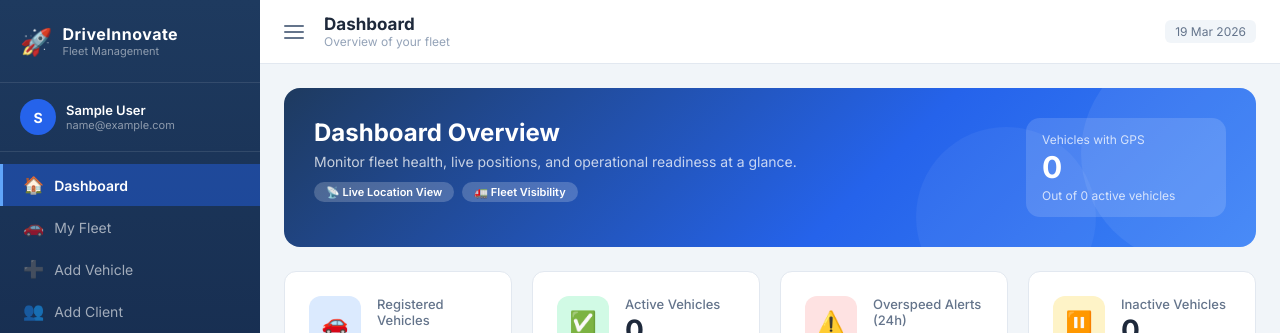
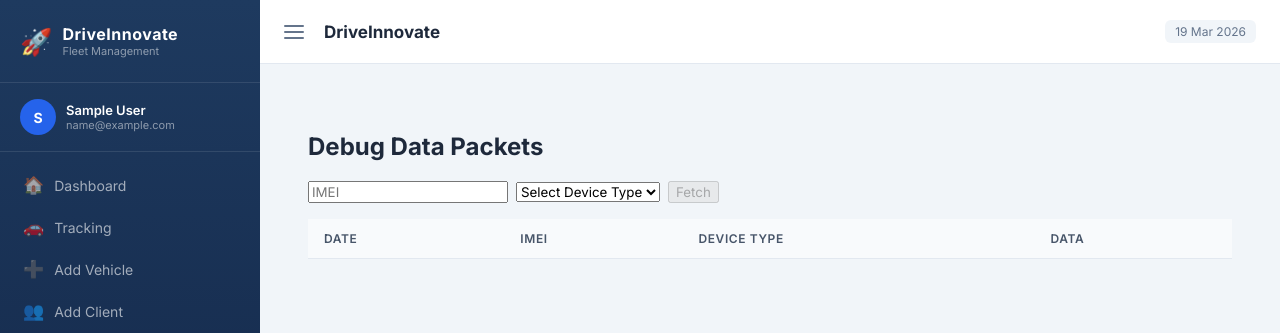
Before and after one commit to Maavin-Tech-Solution/driveinnovate-client, a React (Vite) app: page /debug in a window 1280 px wide. Before the commit this address led to /dashboard. Shown: the top 333 px of the page. Built offline with nearby package versions, Linux system fonts and the light colour scheme; no server answers; sample sign-in values are in the browser's storage.

Commit message:
table ui updates

```diff
--- a/src/App.jsx
+++ b/src/App.jsx
@@ -1,4 +1,4 @@
-import React from 'react';
+import React, { Suspense } from 'react';
 import { BrowserRouter, Routes, Route, Navigate } from 'react-router-dom';
 import { ToastContainer } from 'react-toastify';
 import 'react-toastify/dist/ReactToastify.css';
@@ -17,6 +17,8 @@ import Profile from './pages/Profile';
 import UserActivity from './pages/UserActivity';
 import Reports from './pages/Reports';
 import VehicleSettings from './pages/VehicleSettings';
+// import React, { Suspense } from 'react';
+const Debug = React.lazy(() => import('./pages/Debug'));
 
 // Component to handle root redirect
 const RootRedirect = () => {
@@ -55,6 +57,7 @@ function App() {
             <Route path="profile" element={<Profile />} />
             <Route path="user-activity" element={<UserActivity />} />
             <Route path="vehicle-settings" element={<VehicleSettings />} />
+            <Route path="debug" element={<ProtectedRoute><Suspense fallback={<div>Loading...</div>}><Debug /></Suspense></ProtectedRoute>} />
           </Route>
 
           {/* Fallback - redirect based on auth status */}
--- a/src/components/Layout/Sidebar.jsx
+++ b/src/components/Layout/Sidebar.jsx
@@ -4,7 +4,7 @@ import { useAuth } from '../../context/AuthContext';
 
 const navItems = [
   { to: '/dashboard',     label: 'Dashboard',      icon: '🏠' },
-  { to: '/my-fleet',      label: 'My Fleet',        icon: '🚗' },
+  { to: '/my-fleet',      label: 'Tracking',        icon: '🚗' },
   { to: '/add-vehicle',   label: 'Add Vehicle',     icon: '➕' },
   { to: '/add-client',    label: 'Add Client',      icon: '👥' },
   { to: '/rto-details',   label: 'RTO Details',     icon: '📋' },
@@ -111,6 +111,30 @@ const Sidebar = ({ collapsed }) => {
             {!collapsed && <span>{item.label}</span>}
           </NavLink>
         ))}
+        {/* Debug menu item for parent users */}
+        {user && (user.parent_id === 0 || user.parentId === 0) && (
+          <NavLink
+            key="/debug"
+            to="/debug"
+            style={({ isActive }) => ({
+              display: 'flex',
+              alignItems: 'center',
+              gap: '10px',
+              padding: collapsed ? '12px 0' : '11px 20px',
+              justifyContent: collapsed ? 'center' : 'flex-start',
+              color: isActive ? '#fff' : 'rgba(255,255,255,0.6)',
+              background: isActive ? 'rgba(37,99,235,0.45)' : 'transparent',
+              borderLeft: isActive ? '3px solid #60a5fa' : '3px solid transparent',
+              fontWeight: isActive ? 600 : 400,
+              fontSize: '14px',
+              transition: 'all 0.15s',
+              cursor: 'pointer',
+            })}
+          >
+            <span style={{ fontSize: '17px', flexShrink: 0 }}>🐞</span>
+            {!collapsed && <span>Debug</span>}
+          </NavLink>
+        )}
       </nav>
 
       {/* Logout */}
--- a/src/components/common/LocationPlayer.jsx
+++ b/src/components/common/LocationPlayer.jsx
@@ -1,3 +1,15 @@
+// Haversine formula for distance between two lat/lng points in km
+function haversineDistance(lat1, lon1, lat2, lon2) {
+  const toRad = x => x * Math.PI / 180;
+  const R = 6371; // Earth radius in km
+  const dLat = toRad(lat2 - lat1);
+  const dLon = toRad(lon2 - lon1);
+  const a = Math.sin(dLat / 2) * Math.sin(dLat / 2) +
+    Math.cos(toRad(lat1)) * Math.cos(toRad(lat2)) *
+    Math.sin(dLon / 2) * Math.sin(dLon / 2);
+  const c = 2 * Math.atan2(Math.sqrt(a), Math.sqrt(1 - a));
+  return R * c;
+}
 import React, { useState, useEffect, useRef } from 'react';
 import { MapContainer, TileLayer, Marker, Polyline, Popup, useMap } from 'react-leaflet';
 import { toast } from 'react-toastify';
@@ -58,6 +70,7 @@ const LocationPlayer = ({ vehicle, onClose }) => {
     { min: 120, max: 999, color: '#dc2626', label: 'Overspeed' },
   ]);
   const [showLegend, setShowLegend] = useState(true);
+  const [totalDistance, setTotalDistance] = useState(0);
   const playbackTimerRef = useRef(null);
 
   // Fetch user settings for speed ranges
@@ -130,16 +143,24 @@ const LocationPlayer = ({ vehicle, onClose }) => {
       console.log('7. locationsList[0]:', locationsList[0]);
 
       if (locationsList.length > 0) {
-        console.log('8. Setting locations state with', locationsList.length, 'items');
+        // Calculate total distance
+        let dist = 0;
+        for (let i = 1; i < locationsList.length; i++) {
+          dist += haversineDistance(
+            locationsList[i - 1].latitude,
+            locationsList[i - 1].longitude,
+            locationsList[i].latitude,
+            locationsList[i].longitude
+          );
+        }
+        setTotalDistance(dist);
         setLocations(locationsList);
         setTotalRecords(actualData.totalRecords || locationsList.length);
         setCurrentIndex(0);
         setShowDatePicker(false); // Auto-hide date picker after loading
-        console.log('9. State updates queued');
         toast.success(`Loaded ${locationsList.length} location points`);
       } else {
-        console.warn('No locations found in response');
-        toast.warning('No location data found for the selected date range');
+        setTotalDistance(0);
         setLocations([]);
         setTotalRecords(0);
       }
@@ -727,6 +748,20 @@ const LocationPlayer = ({ vehicle, onClose }) => {
             flexShrink: 0,
             overflowY: 'auto'
           }}>
+            {/* Distance Covered */}
+            <div style={{
+              display: 'flex',
+              alignItems: 'center',
+              gap: 12,
+              marginBottom: 8,
+              fontSize: 14,
+              color: '#2563eb',
+              fontWeight: 600,
+            }}>
+              <span>Distance Covered:</span>
+              <span>{totalDistance.toFixed(2)} km</span>
+            </div>
+            {/* ...existing code... */}
             {/* Timeline info */}
             <div style={{
               display: 'flex',
--- /dev/null
+++ b/src/pages/Debug.jsx
@@ -0,0 +1,91 @@
+import React, { useState } from 'react';
+import { useAuth } from '../context/AuthContext';
+import api from '../services/api';
+
+const Debug = () => {
+  const { user } = useAuth();
+  const [imei, setImei] = useState('');
+  const [deviceType, setDeviceType] = useState('');
+  const [data, setData] = useState([]);
+  const [loading, setLoading] = useState(false);
+  const [skip, setSkip] = useState(0);
+  const [hasMore, setHasMore] = useState(true);
+  // Debug log after every fetch
+  React.useEffect(() => {
+    console.log('Debug data:', data);
+  }, [data]);
+
+  const handleFetch = async (append = false) => {
+    setLoading(true);
+    try {
+      const res = await api.get(`/debug/data-packets?imei=${imei}&deviceType=${deviceType}&limit=20&skip=${append ? skip : 0}`);
+      const packets = Array.isArray(res) ? res : [];
+      if (append) {
+        setData(prev => [...prev, ...packets]);
+      } else {
+        setData(packets);
+      }
+      setHasMore(packets.length === 20);
+      setSkip(prev => (append ? prev + packets.length : packets.length));
+    } catch (err) {
+      setData([]);
+      setHasMore(false);
+    }
+    setLoading(false);
+  };
+
+  return (
+    <div style={{ padding: 24 }}>
+      <h2>Debug Data Packets</h2>
+      <div style={{ marginBottom: 16 }}>
+        <input
+          type="text"
+          placeholder="IMEI"
+          value={imei}
+          onChange={e => setImei(e.target.value)}
+          style={{ marginRight: 8 }}
+        />
+        <select
+          value={deviceType}
+          onChange={e => setDeviceType(e.target.value)}
+          style={{ marginRight: 8 }}
+        >
+          <option value="">Select Device Type</option>
+          <option value="gt06">GT06</option>
+          <option value="fmb125">FMB125</option>
+        </select>
+        <button onClick={() => { setSkip(0); handleFetch(false); }} disabled={loading || !imei || !deviceType}>
+          {loading ? 'Loading...' : 'Fetch'}
+        </button>
+      </div>
+      <table style={{ width: '100%', borderCollapse: 'collapse' }}>
+        <thead>
+          <tr>
+            <th>Date</th>
+            <th>IMEI</th>
+            <th>Device Type</th>
+            <th>Data</th>
+          </tr>
+        </thead>
+        <tbody>
+          {Array.isArray(data) && data.map((row, idx) => (
+            <tr key={idx}>
+              <td>{row.date ? new Date(row.date).toLocaleString() : ''}</td>
+              <td>{row.data?.imei || row.imei || imei}</td>
+              <td>{row.data?.deviceType || row.deviceType || deviceType}</td>
+              <td><pre style={{ whiteSpace: 'pre-wrap', wordBreak: 'break-all' }}>{JSON.stringify(row.data, null, 2)}</pre></td>
+            </tr>
+          ))}
+        </tbody>
+      </table>
+      {hasMore && !loading && data.length > 0 && (
+        <button style={{ marginTop: 16 }} onClick={() => handleFetch(true)}>
+          Load More
+        </button>
+      )}
+      {loading && <div style={{ marginTop: 16 }}>Loading...</div>}
+    </div>
+  );
+};
+
+export default Debug;
--- a/src/pages/MyFleet.jsx
+++ b/src/pages/MyFleet.jsx
@@ -414,9 +414,34 @@ const MyFleet = () => {
               <button onClick={closeGpsModal} style={{ background: 'none', border: 'none', color: '#fff', fontSize: '24px', cursor: 'pointer', lineHeight: 1 }}>✕</button>
             </div>
 
+            {/* VISIBLE DEBUG BANNER */}
+            {(() => {
+              const gpsData = selectedVehicle.deviceStatus?.gpsData || selectedVehicle.gpsData;
+              const deviceType = selectedVehicle.deviceStatus?.deviceType || gpsData?.deviceType || selectedVehicle.deviceType;
+              const ioElements = gpsData?.ioElements;
+              return (
+                <div style={{ background: '#fef3c7', color: '#92400e', padding: '8px 16px', fontSize: '13px', fontWeight: 600, borderBottom: '1px solid #fde68a', letterSpacing: '0.03em' }}>
+                  <span>DEBUG: DeviceType: <b>{String(deviceType)}</b> | IMEI: <b>{selectedVehicle.imei}</b> | ioElements: <b>{ioElements ? 'YES' : 'NO'}</b></span>
+                </div>
+              );
+            })()}
+
             {/* Modal Body */}
             <div style={{ padding: '24px' }}>
               {/* Vehicle Info */}
+                              {(() => {
+                                // Always log when modal is open
+                                const gpsData = selectedVehicle.deviceStatus?.gpsData || selectedVehicle.gpsData;
+                                const deviceType = selectedVehicle.deviceStatus?.deviceType || gpsData?.deviceType || selectedVehicle.deviceType;
+                                const ioElements = gpsData?.ioElements;
+                                console.log('[VEHICLE MODAL DEBUG]', {
+                                  deviceType,
+                                  gpsData,
+                                  ioElements,
+                                  selectedVehicle
+                                });
+                                return null;
+                              })()}
               <div style={{ marginBottom: '24px' }}>
                 <h3 style={{ fontSize: '14px', fontWeight: 700, color: '#1e3a5f', marginBottom: '12px', textTransform: 'uppercase', letterSpacing: '0.05em' }}>
                   🚗 Vehicle Information
@@ -428,6 +453,35 @@ const MyFleet = () => {
                   <div><strong style={{ fontSize: '12px', color: '#64748b' }}>Engine:</strong> <span style={{ fontSize: '14px', color: '#1e3a5f' }}>{selectedVehicle.engineNumber || '—'}</span></div>
                   <div><strong style={{ fontSize: '12px', color: '#64748b' }}>Status:</strong> <span className={`badge ${statusBadge[selectedVehicle.status]}`}>{selectedVehicle.status}</span></div>
                 </div>
+                {/* Parameters section for FMB125 devices */}
+                {(() => {
+                  const gpsData = selectedVehicle.deviceStatus?.gpsData || selectedVehicle.gpsData;
+                  const deviceType = selectedVehicle.deviceStatus?.deviceType || gpsData?.deviceType || selectedVehicle.deviceType;
+                  const ioElements = gpsData?.ioElements;
+                  if (deviceType && deviceType.toLowerCase() === 'fmb125') {
+                    // Show debug output for ioElements
+                    return (
+                      <div style={{ marginTop: '18px' }}>
+                        <h3 style={{ fontSize: '14px', fontWeight: 700, color: '#1e3a5f', marginBottom: '12px', textTransform: 'uppercase', letterSpacing: '0.05em' }}>🧩 Parameters</h3>
+                        <div style={{ background: '#f1f5f9', padding: '14px', borderRadius: '8px', border: '1px solid #e2e8f0' }}>
+                          {ioElements && typeof ioElements === 'object' && Object.keys(ioElements).length > 0 ? (
+                            Object.entries(ioElements).map(([key, value]) => (
+                              <div key={key} style={{ marginBottom: '8px', fontSize: '13px', color: '#334155' }}>
+                                <strong style={{ color: '#0f172a', fontWeight: 600 }}>{value.name || key}:</strong> <span style={{ marginLeft: '8px', color: '#2563eb', fontWeight: 500 }}>{String(value.value ?? value)}</span>
+                              </div>
+                            ))
+                          ) : (
+                            <div style={{ color: '#991b1b', fontSize: '13px', marginBottom: '8px' }}>
+                              <strong>No ioElements found.</strong>
+                            </div>
+                          )}
+                          <pre style={{ fontSize: '11px', color: '#64748b', background: '#e2e8f0', padding: '8px', borderRadius: '6px', marginTop: '6px' }}>{JSON.stringify(ioElements, null, 2)}</pre>
+                        </div>
+                      </div>
+                    );
+                  }
+                  return null;
+                })()}
               </div>
 
               {/* Device Info */}
```
Also changed, not shown: 1 other file (tests, documents, lock files or other folders).
